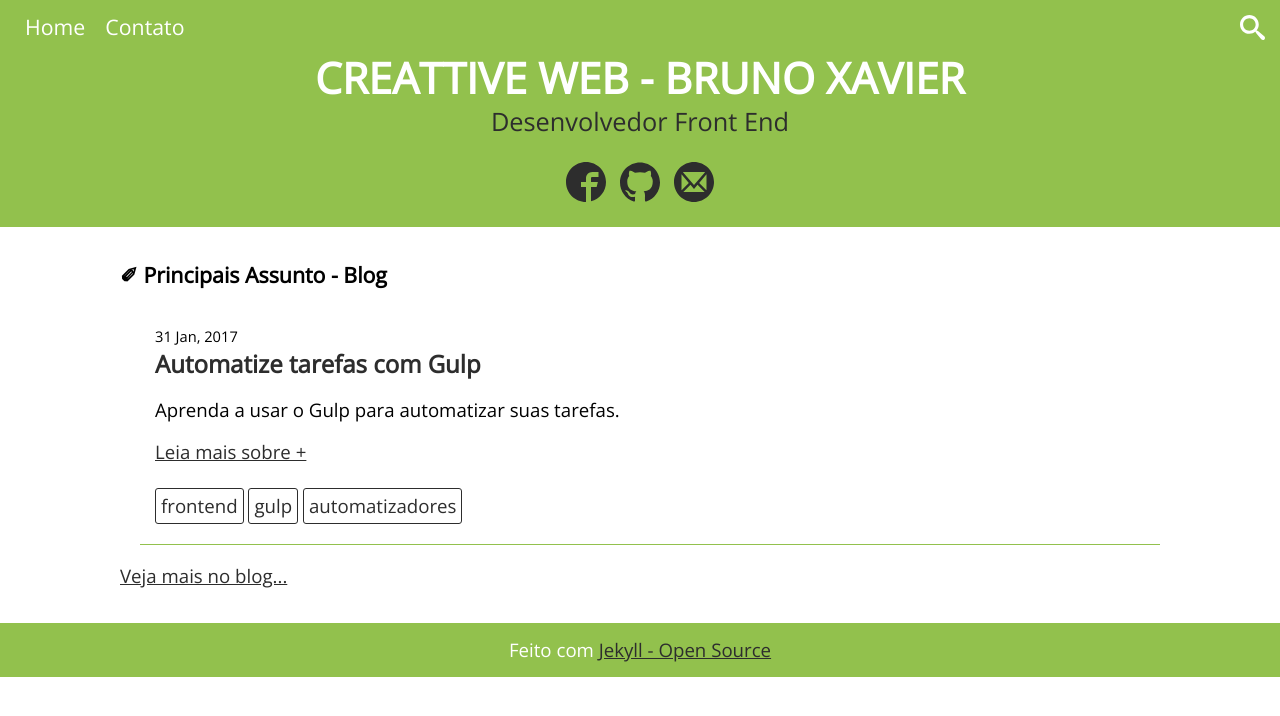
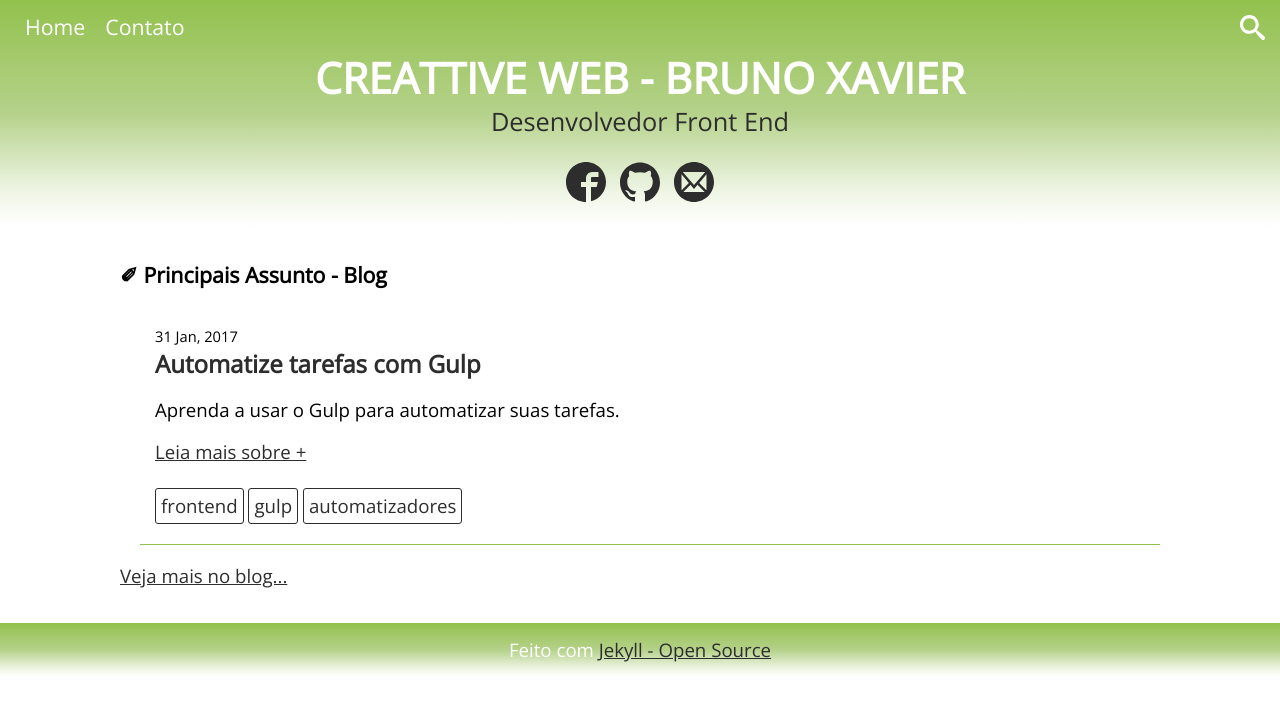
Before and after one commit to brunoxavierweb/Blog-Bruno-Xavier, a Jekyll site: the page built from index.html, in a window 1280 px wide. Shown: the top 716 px of the page. Built offline with Jekyll 4.4.1, drawn with Linux system fonts in a browser that asks for light colours.

Commit message:
update main.css background

```diff
--- a/assets/css/main.css
+++ b/assets/css/main.css
@@ -109,7 +109,11 @@ blockquote {
 
 .header, .footer {
   padding: 15px;
-  background: #92c14d;
+  /* Permalink - use to edit and share this gradient: http://colorzilla.com/gradient-editor/#92c14d+0,97bf5b+50,ffffff+100&1+0,0.5+85 */
+background: -moz-linear-gradient(top, rgba(146,193,77,1) 0%, rgba(151,191,91,0.71) 50%, rgba(224,236,206,0.5) 85%, rgba(255,255,255,0.5) 100%); /* FF3.6-15 */
+background: -webkit-linear-gradient(top, rgba(146,193,77,1) 0%,rgba(151,191,91,0.71) 50%,rgba(224,236,206,0.5) 85%,rgba(255,255,255,0.5) 100%); /* Chrome10-25,Safari5.1-6 */
+background: linear-gradient(to bottom, rgba(146,193,77,1) 0%,rgba(151,191,91,0.71) 50%,rgba(224,236,206,0.5) 85%,rgba(255,255,255,0.5) 100%); /* W3C, IE10+, FF16+, Chrome26+, Opera12+, Safari7+ */
+filter: progid:DXImageTransform.Microsoft.gradient( startColorstr='#92c14d', endColorstr='#80ffffff',GradientType=0 );
   text-align: center; }
 
 .title, .social-icons {
```
